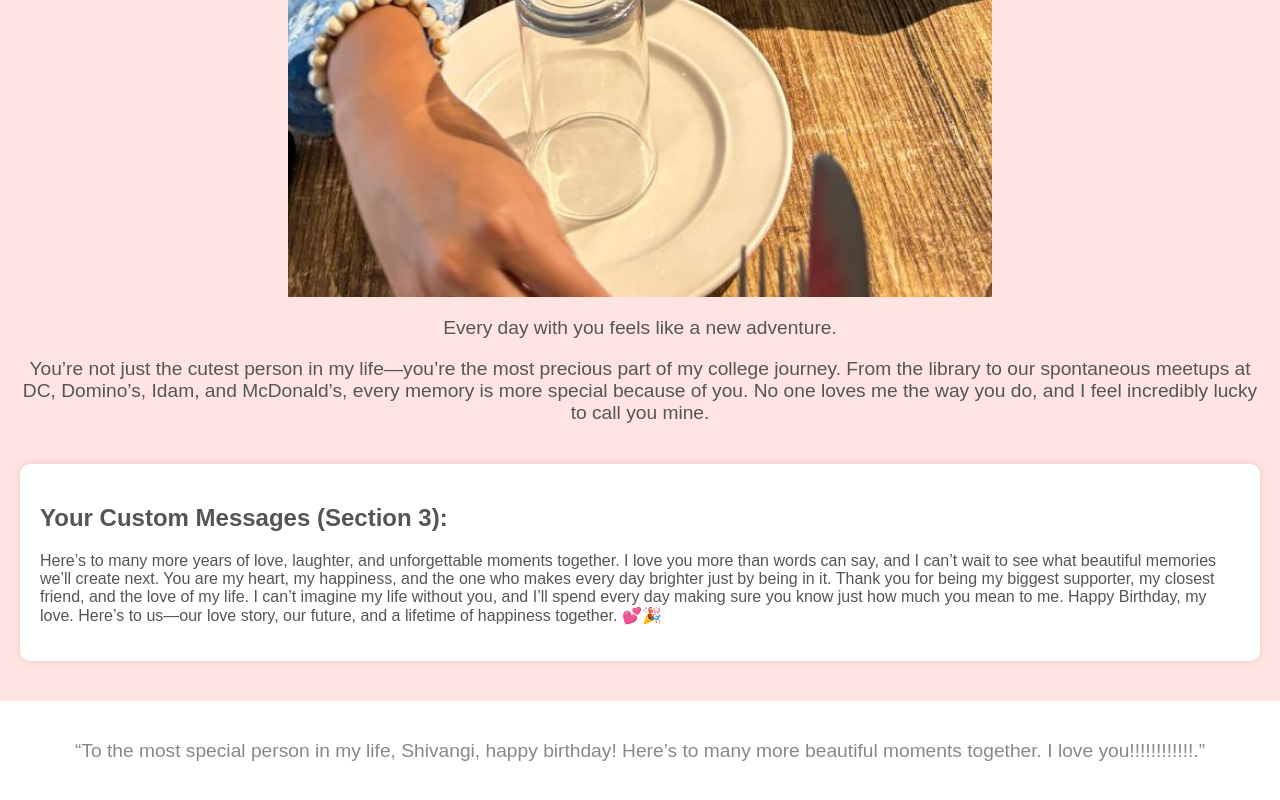
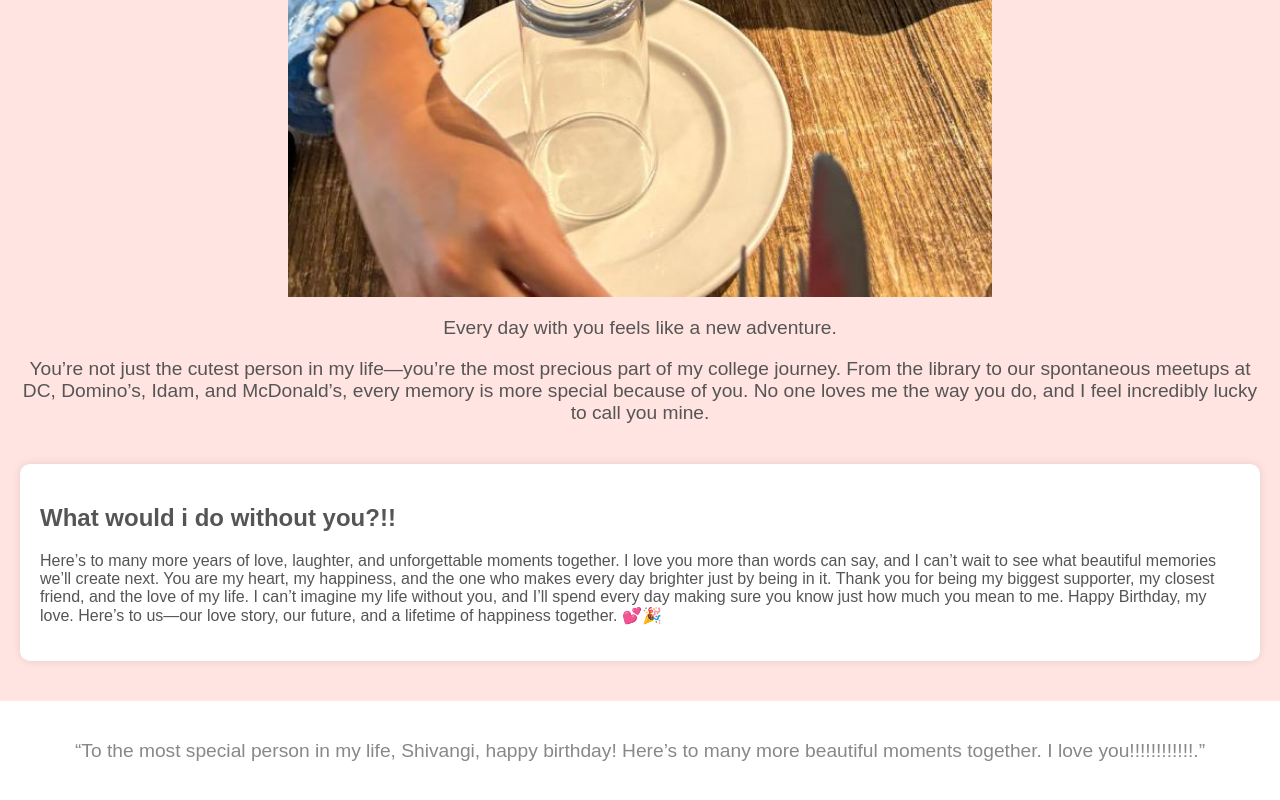
Before and after one commit to kushalx05/projectS, a plain HTML site: page index.html in a window 1280 px wide. Shown: the part 4232-5032 px from the top of the page. Drawn offline with Linux system fonts and the light colour scheme.

Commit message:
Add files via upload

```diff
--- a/index.html
+++ b/index.html
@@ -164,7 +164,7 @@
   </div>
 
   <div class="paragraph-section">
-    <h2>Your Custom Messages (Section 3):</h2>
+    <h2>What would i do without you?!!</h2>
     <p>Here’s to many more years of love, laughter, and unforgettable moments together. I love you more than words can say, and I can’t wait to see what beautiful memories we’ll create next. You are my heart, my happiness, and the one who makes every day brighter just by being in it. Thank you for being my biggest supporter, my closest friend, and the love of my life. I can’t imagine my life without you, and I’ll spend every day making sure you know just how much you mean to me.
 
         Happy Birthday, my love. Here’s to us—our love story, our future, and a lifetime of happiness together. 💕🎉</p>
```
